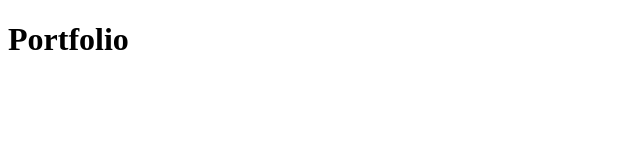
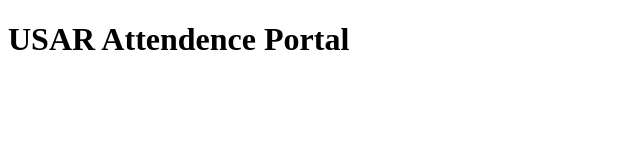
Before and after one commit to rishit-kadha/rk-demo, a plain HTML site: page index.html in a window 1280 px wide. Shown: the whole page, without its empty margins (0-640 px from the left). Drawn offline with Linux system fonts and the light colour scheme.

Commit message:
Made a Basic structure for a future project

```diff
--- a/index.html
+++ b/index.html
@@ -1,14 +1,13 @@
 <!DOCTYPE html>
 <html lang="en">
+<!--Made By Rishit Kadha-->
 <head>
     <meta charset="UTF-8">
     <meta name="viewport" content="width=device-width, initial-scale=1.0">
-    <title>Portfolio</title>
+    <title> Attendence Organiser </title>
 </head>
 <body>
-    <h1>
-        Portfolio
-    </h1>
+    <h1> USAR Attendence Portal </h1>
 
 </body>
 </html>
```
